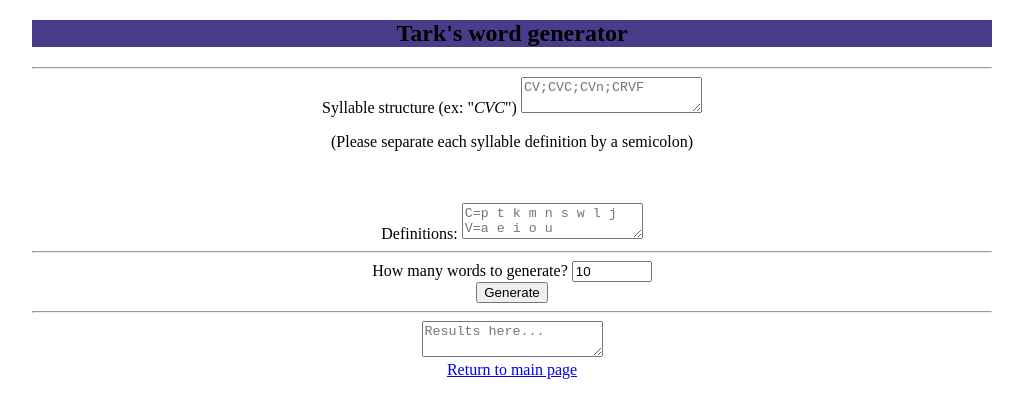
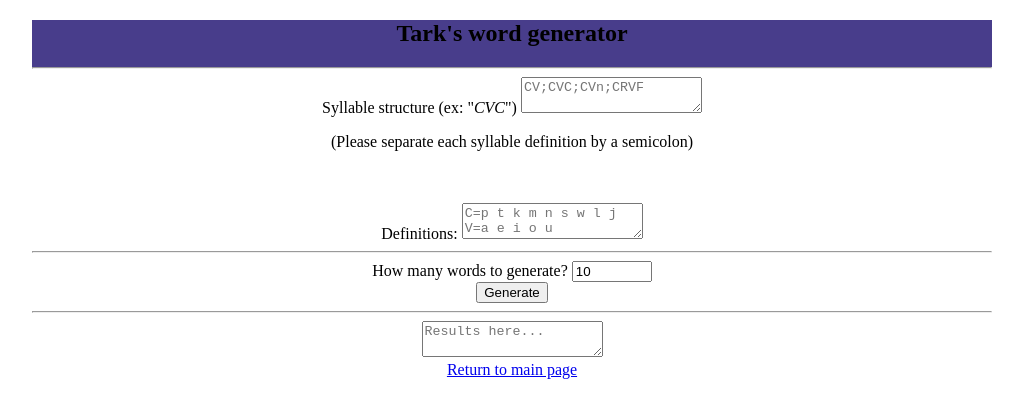
Before and after one commit to Tarku/tarku.github.io, a plain HTML site: page programming/wordgen/index.html in a window 1280 px wide. Shown: the whole page, without its empty margins (128-1151 px from the left). Drawn offline with Linux system fonts and the light colour scheme.

Commit message:
Update index.css

```diff
--- a/programming/wordgen/index.css
+++ b/programming/wordgen/index.css
@@ -3,6 +3,6 @@
     width: 960px;
 }
 
-h2 {
+.header {
     background-color: darkslateblue;
 }
```
